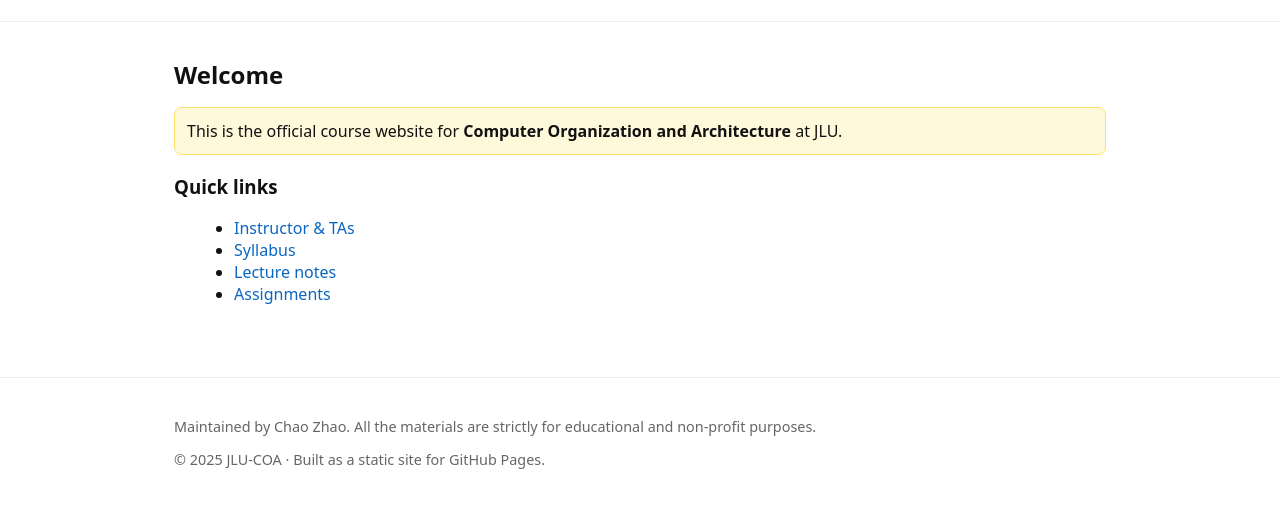
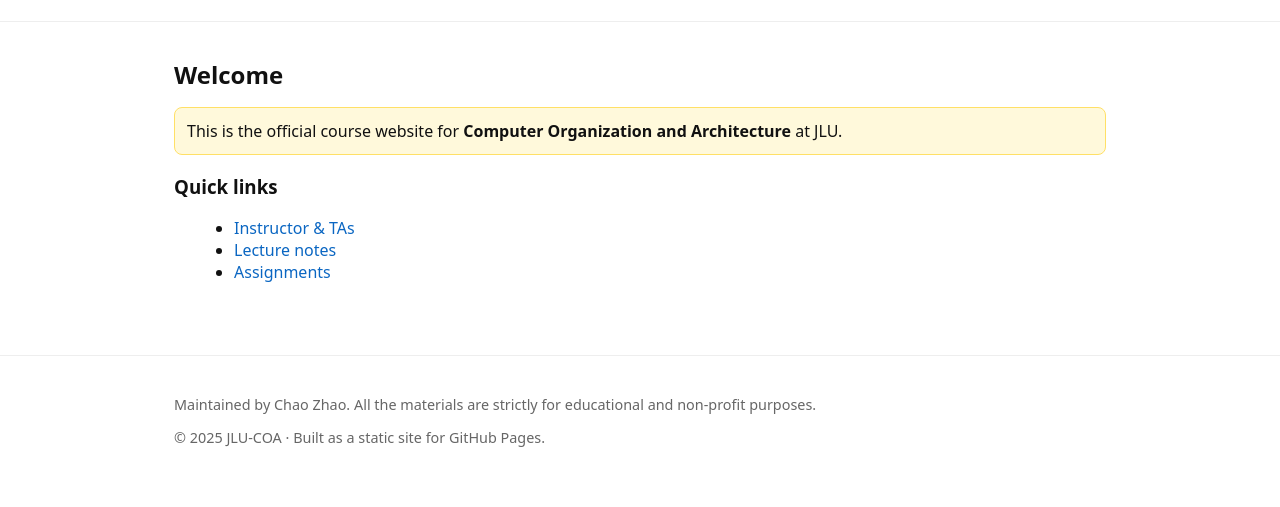
Before and after one commit to EIRL-JLU/JLU-COA, a plain HTML site: page index.html in a window 1280 px wide. Shown: the part 85-592 px from the top of the page. Drawn offline with Linux system fonts and the light colour scheme.

Commit message:
Remove syllabus link from quick links section

```diff
--- a/index.html
+++ b/index.html
@@ -21,7 +21,6 @@
 <h3>Quick links</h3>
 <ul>
   <li><a href="about/personnel.html">Instructor & TAs</a></li>
-  <li><a href="about/syllabus.html">Syllabus</a></li>
   <li><a href="lectures/index.html">Lecture notes</a></li>
   <li><a href="programs/index.html">Assignments</a></li>
 </ul>
```
